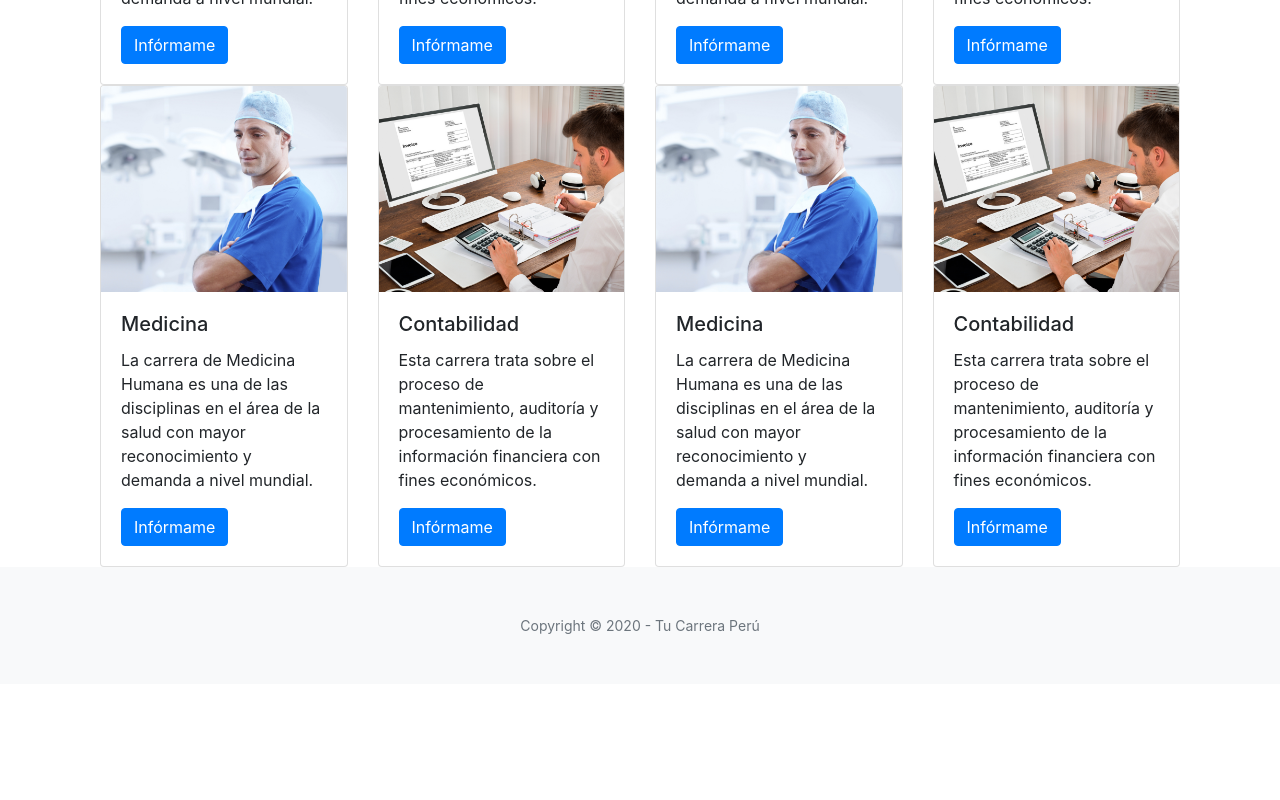
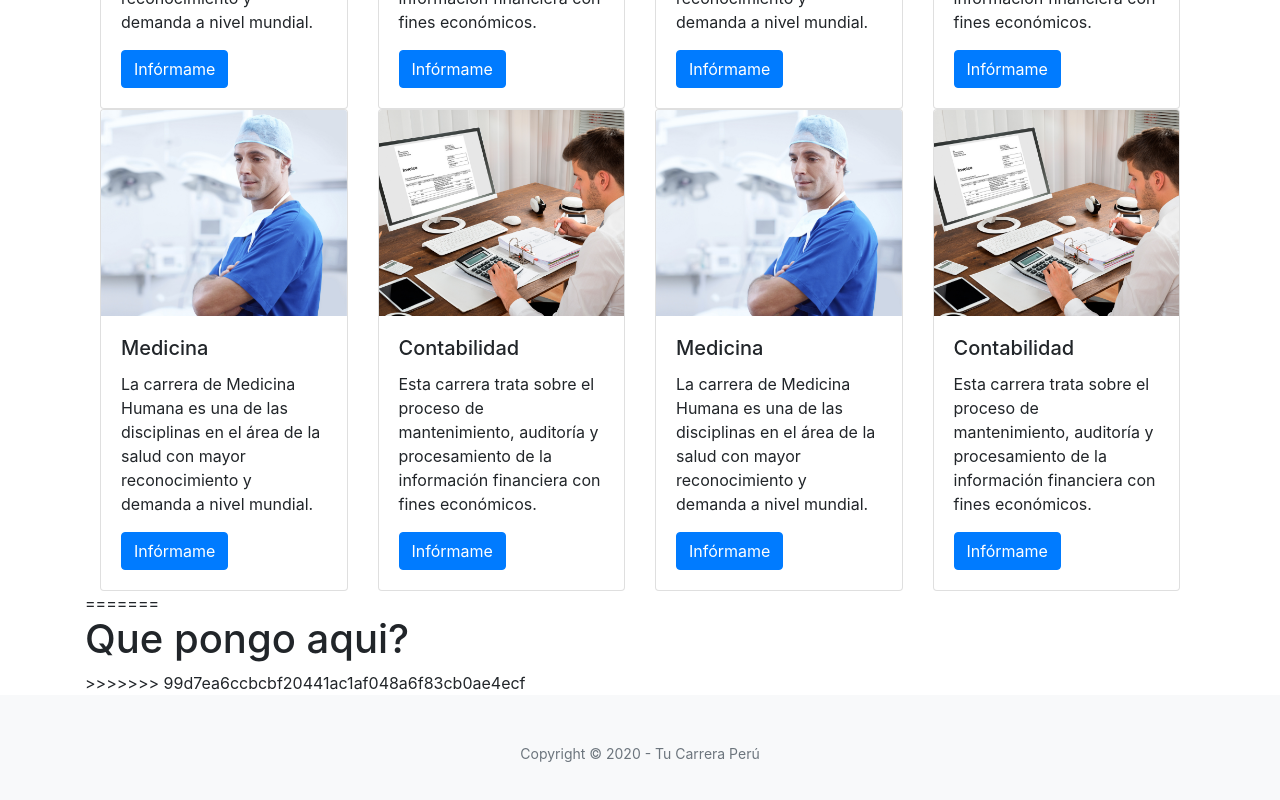
Before and after one commit to davquipe/tucarreraperu, an Angular app: page / in a window 1280 px wide. Shown: the part 578-1378 px from the top of the page. Before the commit the page ends 1262 px from the top, so only its background shows below. Built offline with nearby package versions, Linux system fonts and the light colour scheme.

Commit message:
Update home.component.html

```diff
--- a/src/app/pages/home/home.component.html
+++ b/src/app/pages/home/home.component.html
@@ -1,3 +1,4 @@
+<<<<<<< HEAD
 <div class="container">
     <h1 align="center">Elige la carrera que m&aacute;s se acopla a tu estilo</h1>
     <!--Profesiones-->
@@ -84,3 +85,6 @@
           </div>
       </div>
 </div>
+=======
+<h1>Que pongo aqui?</h1>
+>>>>>>> 99d7ea6ccbcbf20441ac1af048a6f83cb0ae4ecf
```
